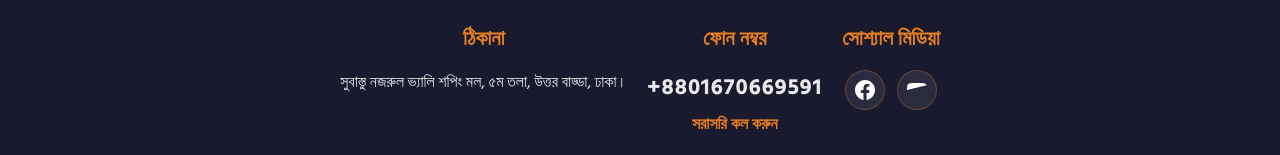
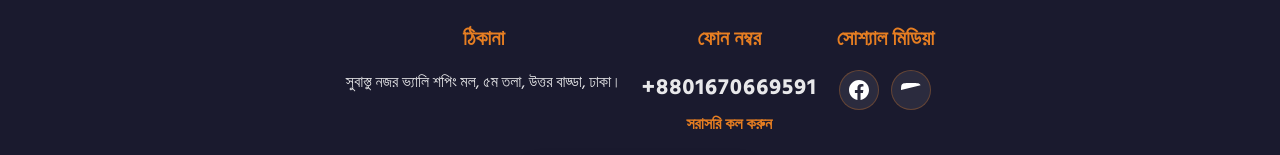
Before and after one commit to muminalmujahid1/faruk-telecom, a plain HTML site: page index.html in a window 1280 px wide. Shown: the part 1522-1677 px from the top of the page. Drawn offline with Linux system fonts and the light colour scheme; a script that the page names is missing.

Commit message:
Update index.html

```diff
--- a/index.html
+++ b/index.html
@@ -376,7 +376,7 @@
     <div class="footer-content">
         <div class="footer-box">
             <h3>ঠিকানা</h3>
-            <p>সুবাস্তু নজরুল ভ্যালি শপিং মল, ৫ম তলা, উত্তর বাড্ডা, ঢাকা।</p>
+            <p>সুবাস্তু নজর ভ্যালি শপিং মল, ৫ম তলা, উত্তর বাড্ডা, ঢাকা।</p>
         </div>
         <div class="footer-box">
             <h3>ফোন নম্বর</h3>
```
